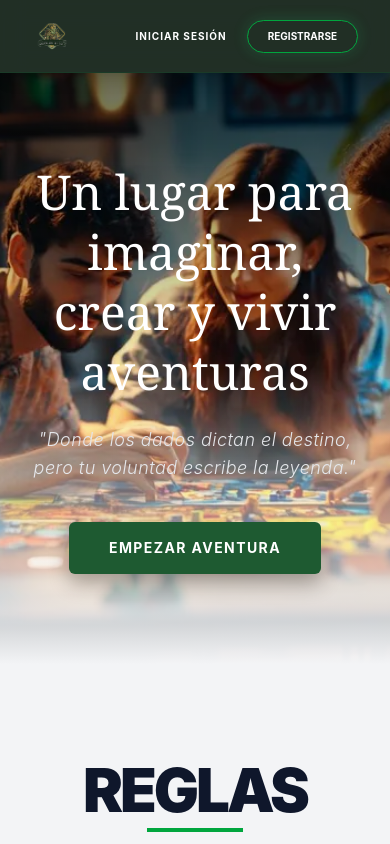
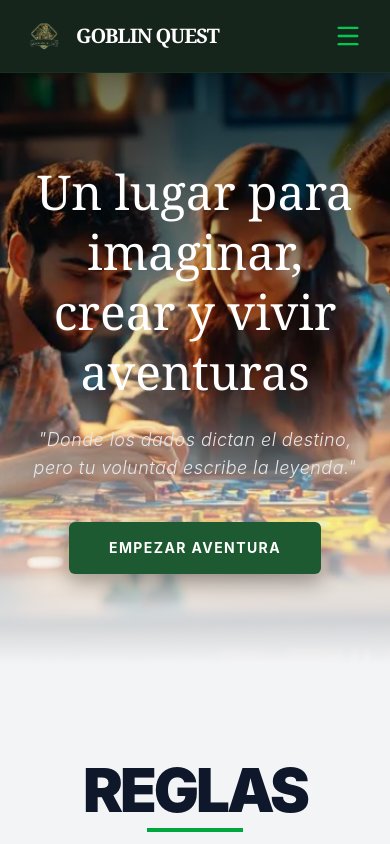
Before and after one commit to Daniel121826/GoblinQuest, a React (Vite) app: page / in a window 390 px wide. Shown: the top 844 px of the page. Built offline with nearby package versions, Linux system fonts and the light colour scheme; no server answers.

Commit message:
comodidad

```diff
--- a/package.json
+++ b/package.json
@@ -18,6 +18,7 @@
     "express": "^5.2.1",
     "groq-sdk": "^0.37.0",
     "jsonwebtoken": "^9.0.3",
+    "lucide-react": "^0.577.0",
     "mongodb": "^7.1.0",
     "mongoose": "^9.2.4",
     "react": "^19.2.0",
--- a/src/backend/server.cjs
+++ b/src/backend/server.cjs
@@ -9,8 +9,22 @@ const Groq = require('groq-sdk');
 const groq = new Groq({ apiKey: process.env.AI_KEY });
 
 const app = express();
+const allowedOrigins = [
+  'https://goblinquest.netlify.app', // Tu web en producción
+  'http://localhost:4173',           // Tu modo preview de Vite
+  'http://localhost:5173'            // Tu modo dev de Vite
+];
+
 app.use(cors({
-  origin: 'https://goblinquest.netlify.app', // <--- LA URL QUE TE DIO NETLIFY
+  origin: function (origin, callback) {
+    // Permitir peticiones sin origen (como aplicaciones móviles o Postman)
+    // o si el origen está en la lista blanca
+    if (!origin || allowedOrigins.includes(origin)) {
+      callback(null, true);
+    } else {
+      callback(new Error('Bloqueado por CORS: Este origen no está permitido'));
+    }
+  },
   credentials: true
 }));
 // Aumentamos el límite para permitir las imágenes en Base64
--- a/src/components/Navbar.tsx
+++ b/src/components/Navbar.tsx
@@ -3,6 +3,9 @@ import { useAuthStore } from '../store/authStore';
 import AuthModal from '../auth/AuthModal';
 import logoImg from '../assets/logo.png';
 import { Link, useNavigate } from 'react-router-dom';
+// Importamos iconos de hamburguesa y cerrar (puedes usar lucide-react o poner SVGs manuales)
+import { Menu, X } from 'lucide-react';
+
 interface NavbarProps {
     forceOpenLogin?: boolean;
     onLoginModalClose?: () => void;
@@ -11,21 +14,22 @@ interface NavbarProps {
 const Navbar: React.FC<NavbarProps> = ({ forceOpenLogin, onLoginModalClose }) => {
     const navigate = useNavigate();
     const [isAuthOpen, setIsAuthOpen] = useState(false);
-    // Estado para controlar si el modal abre en login o register
+    const [isMenuOpen, setIsMenuOpen] = useState(false); // Estado para el menú móvil
     const [authMode, setAuthMode] = useState<'login' | 'register'>('login');
-
     const { isLoggedIn, logout, user } = useAuthStore();
 
-    // Función unificada para abrir el modal con el modo correcto
     const handleOpenAuth = (mode: 'login' | 'register') => {
         setAuthMode(mode);
         setIsAuthOpen(true);
+        setIsMenuOpen(false); // Cerramos el menú móvil si se abre el auth
     };
+
     const handleLogout = () => {
         logout();
-        navigate('/'); // Redirige al inicio tras cerrar sesión
+        setIsMenuOpen(false);
+        navigate('/');
     };
-    // Añade este efecto para escuchar al botón del Hero
+
     useEffect(() => {
         if (forceOpenLogin) {
             setAuthMode('login');
@@ -35,8 +39,9 @@ const Navbar: React.FC<NavbarProps> = ({ forceOpenLogin, onLoginModalClose }) =>
 
     return (
         <>
-            <nav className="flex items-center justify-between px-8 py-4 bg-[#0a1a0f]/90 backdrop-blur-md text-white border-b border-green-900/30 sticky top-0 z-50 shadow-lg">
-                {/* Lado Izquierdo: Logo y Nombre */}
+            <nav className="flex items-center justify-between px-6 md:px-8 py-4 bg-[#0a1a0f]/95 backdrop-blur-md text-white border-b border-green-900/30 sticky top-0 z-50 shadow-lg">
+
+                {/* Lado Izquierdo: Logo */}
                 <div className="flex items-center gap-3">
                     <div className="w-10 h-10 flex items-center justify-center">
                         {logoImg ? (
@@ -45,12 +50,12 @@ const Navbar: React.FC<NavbarProps> = ({ forceOpenLogin, onLoginModalClose }) =>
                             <span className="text-2xl">👺</span>
                         )}
                     </div>
-                    <span className="font-serif font-bold tracking-tighter text-xl hidden sm:block">
+                    <span className="font-serif font-bold tracking-tighter text-xl">
                         GOBLIN QUEST
                     </span>
                 </div>
 
-                {/* Centro: Navegación */}
+                {/* Centro: Navegación Escritorio (Hidden en móviles) */}
                 <div className="hidden md:flex gap-8 text-[11px] font-bold uppercase tracking-[0.2em] text-gray-300">
                     <Link to="/" className="hover:text-green-400 transition-colors">Inicio</Link>
                     {isLoggedIn && (
@@ -62,52 +67,70 @@ const Navbar: React.FC<NavbarProps> = ({ forceOpenLogin, onLoginModalClose }) =>
                     <Link to="/contacto" className="hover:text-green-400 transition-colors">Contacto</Link>
                 </div>
 
-                {/* Lado Derecho: Auth */}
-                <div className="flex gap-5 items-center">
+                {/* Lado Derecho: Auth Escritorio + Botón Hamburguesa */}
+                <div className="flex items-center gap-4">
+                    {/* Auth Escritorio */}
+                    <div className="hidden md:flex items-center gap-5">
                         {isLoggedIn ? (
                             <div className="flex items-center gap-4">
                                 <div className="flex flex-col items-end">
-                                <span className="text-[10px] text-green-500 font-mono leading-none uppercase tracking-widest text-right">
-                                    Aventurero
-                                </span>
-                                <span className="text-sm font-bold text-white leading-none mt-1">
-                                    {user?.name}
-                                </span>
+                                    <span className="text-[10px] text-green-500 font-mono leading-none uppercase tracking-widest">Aventurero</span>
+                                    <span className="text-sm font-bold text-white mt-1">{user?.name}</span>
                                 </div>
-                            <button
-                                onClick={handleLogout}
-                                className="bg-red-900/20 hover:bg-red-900/40 text-red-500 px-3 py-1 rounded border border-red-900/50 text-[10px] font-bold uppercase transition-all"
-                            >
+                                <button onClick={handleLogout} className="bg-red-900/20 hover:bg-red-900/40 text-red-500 px-3 py-1 rounded border border-red-900/50 text-[10px] font-bold uppercase transition-all">
                                     Salir
                                 </button>
                             </div>
                         ) : (
                             <>
-                            <button
-                                onClick={() => handleOpenAuth('login')}
-                                className="text-[10px] uppercase font-bold hover:text-green-400 transition tracking-widest"
-                            >
+                                <button onClick={() => handleOpenAuth('login')} className="text-[10px] uppercase font-bold hover:text-green-400 transition tracking-widest">
                                     Iniciar Sesión
                                 </button>
-                            <button
-                                onClick={() => handleOpenAuth('register')}
-                                className="border border-green-600 px-5 py-2 rounded-full text-[10px] uppercase font-bold hover:bg-green-600 hover:text-black transition-all duration-300 shadow-[0_0_15px_rgba(34,197,94,0.2)]"
-                            >
+                                <button onClick={() => handleOpenAuth('register')} className="border border-green-600 px-5 py-2 rounded-full text-[10px] uppercase font-bold hover:bg-green-600 hover:text-black transition-all shadow-[0_0_15px_rgba(34,197,94,0.2)]">
                                     Registrarse
                                 </button>
                             </>
                         )}
                     </div>
+
+                    {/* Botón Hamburguesa (Solo visible en móviles) */}
+                    <button
+                        className="md:hidden text-green-500 p-1"
+                        onClick={() => setIsMenuOpen(!isMenuOpen)}
+                    >
+                        {isMenuOpen ? <X size={28} /> : <Menu size={28} />}
+                    </button>
+                </div>
+
+                {/* Menú Móvil Desplegable */}
+                {isMenuOpen && (
+                    <div className="absolute top-full left-0 w-full bg-[#0a1a0f] border-b border-green-900/50 flex flex-col p-6 gap-6 md:hidden animate-in fade-in slide-in-from-top-4">
+                        <Link to="/" onClick={() => setIsMenuOpen(false)} className="text-sm font-bold uppercase tracking-widest text-gray-300">Inicio</Link>
+                        {isLoggedIn ? (
+                            <>
+                                <Link to="/characters" onClick={() => setIsMenuOpen(false)} className="text-sm font-bold uppercase tracking-widest text-gray-300">Mis Personajes</Link>
+                                <Link to="/partidas" onClick={() => setIsMenuOpen(false)} className="text-sm font-bold uppercase tracking-widest text-gray-300">Mis Partidas</Link>
+                                <div className="h-px bg-green-900/30 w-full" />
+                                <div className="flex items-center justify-between">
+                                    <span className="text-sm font-bold text-green-500">{user?.name}</span>
+                                    <button onClick={handleLogout} className="text-red-500 text-[10px] font-bold uppercase">Cerrar Sesión</button>
+                                </div>
+                            </>
+                        ) : (
+                            <div className="flex flex-col gap-4">
+                                <button onClick={() => handleOpenAuth('login')} className="text-left text-sm font-bold uppercase tracking-widest text-gray-300">Iniciar Sesión</button>
+                                <button onClick={() => handleOpenAuth('register')} className="bg-green-600 text-black text-center py-3 rounded-lg font-bold uppercase text-xs">Registrarse</button>
+                            </div>
+                        )}
+                    </div>
+                )}
             </nav>
 
-            {/* Modal de Autenticación con prop de modo inicial */}
             <AuthModal
                 isOpen={isAuthOpen}
                 onClose={() => {
                     setIsAuthOpen(false);
-                    if (onLoginModalClose) {
-                        onLoginModalClose();
-                    }
+                    if (onLoginModalClose) onLoginModalClose();
                 }}
                 initialMode={authMode}
             />
```
Also changed, not shown: 1 other file (tests, documents, lock files or other folders). Lines whose indentation alone changed are shown as unchanged.
